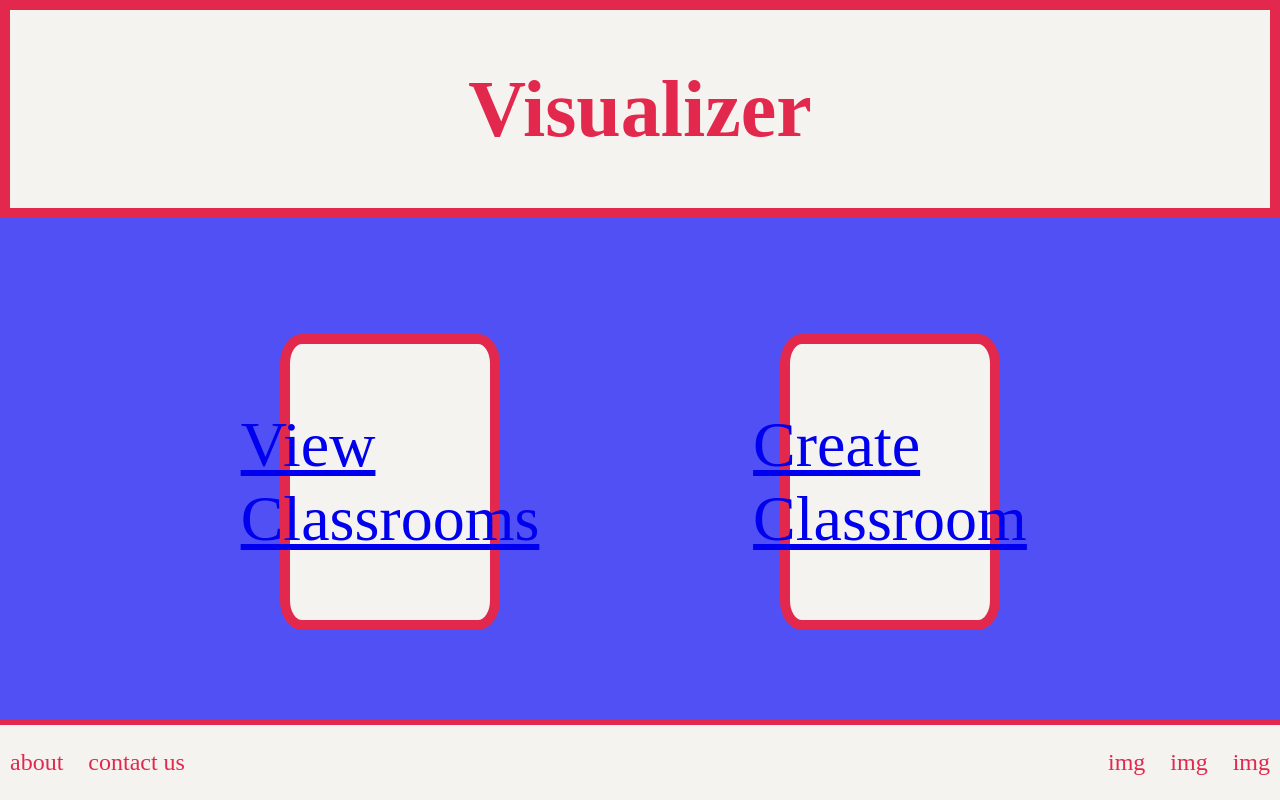
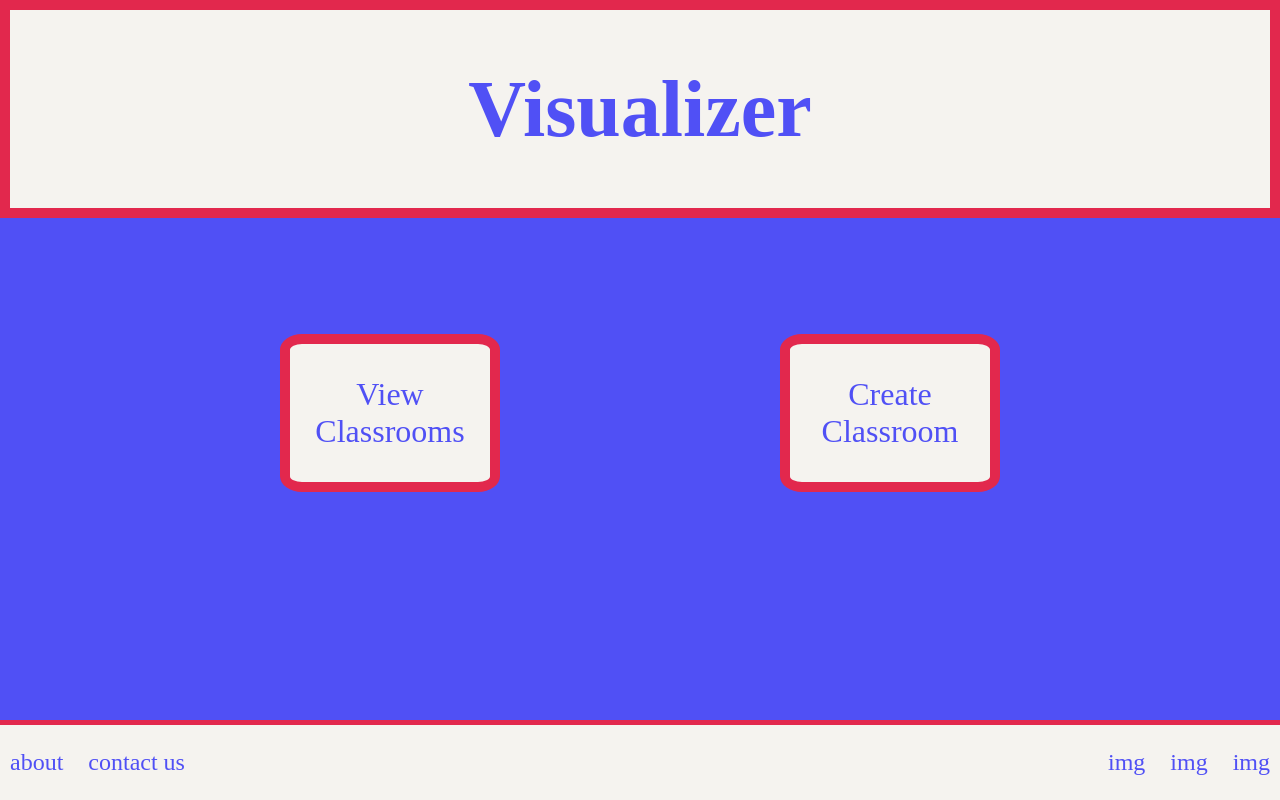
Before and after one commit to inherentspice/Student-Progress-Visualizer, a Django app: page / in a window 1280 px wide. Run offline with Django 4.2, Linux system fonts and the light colour scheme.

Commit message:
implemented use of custom properties to manage document

```diff
--- a/visualizer/static/stylesheet.css
+++ b/visualizer/static/stylesheet.css
@@ -1,3 +1,11 @@
+:root {
+  --primary-color: rgb(80, 80, 245);
+  --secondary-color: rgb(226, 40, 77);
+  --color-white: rgb(245, 243, 239);
+  list-style: none;
+  text-decoration: none;
+}
+
 html {
   height: 100vh;
   margin: 0;
@@ -5,7 +13,7 @@ html {
 
 body {
   display: flex;
-  background-color: rgb(80, 80, 245);
+  background-color: var(--primary-color);
   flex-direction: column;
   margin: 0;
   padding: 0;
@@ -20,8 +28,8 @@ body {
 
 .banner {
   display: flex;
-  background-color: rgb(245, 243, 239);
-  border: 10px solid rgb(226, 40, 77);
+  background-color: var(--color-white);
+  border: 10px solid var(--secondary-color);
   margin-left: 0;
   margin-right: 0;
   margin-bottom: 1em;
@@ -40,8 +48,8 @@ body {
   align-items: center;
 }
 .link {
-  border: 10px solid rgb(226, 40, 77);
-  background-color: rgb(245, 243, 239);
+  border: 10px solid var(--secondary-color);
+  background-color: var(--color-white);
   width: 200px;
   display: flex;
   justify-content: center;
@@ -50,13 +58,14 @@ body {
 
 h1 {
   font-size: 5rem;
-  color: rgb(226, 40, 77);
+  color: var(--primary-color);
   font-weight: 700;
 }
 
 p {
-  font-size: 4rem;
-  color: rgb(226, 40, 77, .8);
+  font-size: 2rem;
+  color: var(--primary-color);
+  text-align: center;
 }
 
 .footer {
@@ -64,8 +73,8 @@ p {
   margin-bottom: 0;
   padding-bottom: 0;
   justify-content: space-between;
-  background-color: rgb(245, 243, 239);
-  border-top:5px solid rgb(226, 40, 77);
+  background-color: var(--color-white);
+  border-top:5px solid var(--secondary-color);
 }
 
 .left {
@@ -95,5 +104,11 @@ p {
 }
 .footer-p {
   font-size: 1.5rem;
-  color: rgb(226, 40, 77);
+  color: var(--primary-color)
 }
+
+a, a:hover, a:visited, a:link, a:active, a:-webkit-any-link{
+  text-decoration: none;
+  color: var(--primary-color);
+  text-align: center;
+}
```
